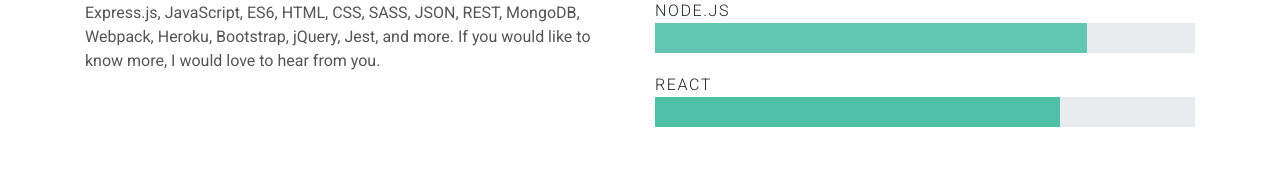
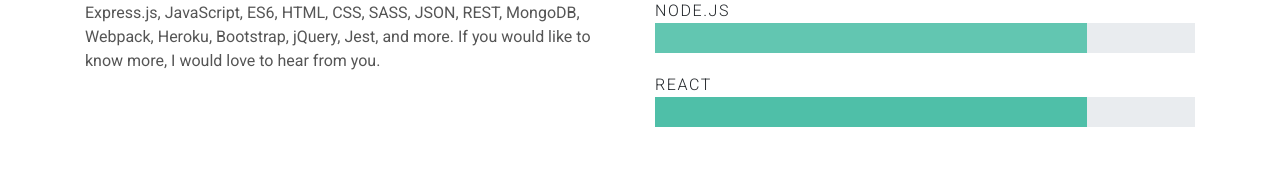
Before and after one commit to thomasgilmore/portfolio-verison-1, a plain HTML site: page index.html in a window 1280 px wide. Shown: the part 1225-1412 px from the top of the page. Drawn offline with nearby package versions, Linux system fonts and the light colour scheme.

Commit message:
new website design

```diff
--- a/index.html
+++ b/index.html
@@ -104,7 +104,7 @@
             <div class="skill-item">
               <div class="progress-title">React</div>
               <div class="progress">
-                <div role="progressbar" style="width: 75%" aria-valuenow="75" aria-valuemin="0" aria-valuemax="100" class="progress-bar progress-bar-skill5"></div>
+                <div role="progressbar" style="width: 80%" aria-valuenow="80" aria-valuemin="0" aria-valuemax="100" class="progress-bar progress-bar-skill5"></div>
               </div>
             </div>
           </div>
```
